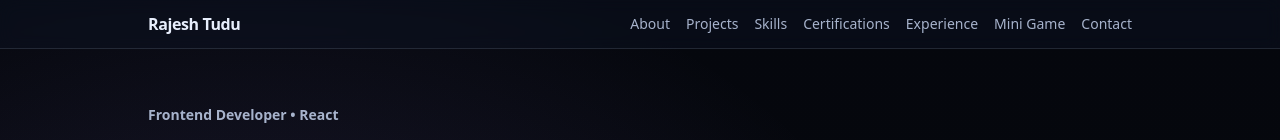
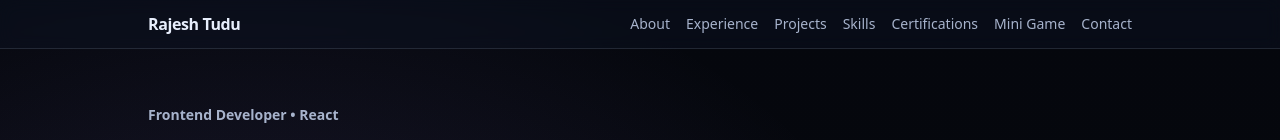
Before and after one commit to rajeshtudu/Portfolio, a React (Vite) app: page / in a window 1280 px wide. Shown: the top 140 px of the page. Built offline with nearby package versions, Linux system fonts and the light colour scheme.

Commit message:
'updated'

```diff
--- a/src/components/Navbar.jsx
+++ b/src/components/Navbar.jsx
@@ -1,9 +1,9 @@
 const links = [
   ["About", "#about"],
+  ["Experience", "#experience"],
   ["Projects", "#projects"],
   ["Skills", "#skills"],
   ["Certifications", "#certifications"],
-  ["Experience", "#experience"],
   ["Mini Game", "#minigame"],
   ["Contact", "#contact"],
 ];
```
